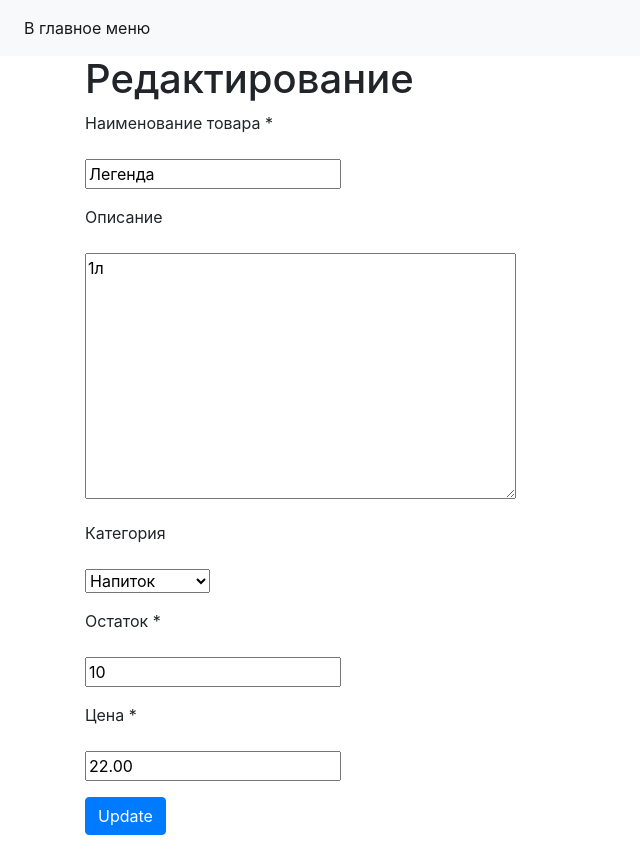
After one commit to Aitmatow/internet-shop, a Django app: page /product/update/1 in a window 1280 px wide. The commit adds this page. Shown: the whole page, without its empty margins (0-640 px from the left). Run offline with Django 3.2, Linux system fonts and the light colour scheme; data comes from the database, SQL or seed files in the repository; some libraries are stand-ins or nearby versions.

Commit message:
Этап 3. Добавил страницу редактирования

```diff
--- a/source/main/urls.py
+++ b/source/main/urls.py
@@ -22,5 +22,6 @@ urlpatterns = [
     path('',views.products_index_view, name = 'index'),
     path('product/<int:pk>', views.products_find_view, name = 'product_view'),
     path('product/add/', views.product_add_view, name = 'product_add'),
+    path('product/update/<int:pk>', views.products_update_view, name = 'product_update'),
 
 ]
--- a/source/webapp/templates/index.html
+++ b/source/webapp/templates/index.html
@@ -21,7 +21,7 @@
                     <p class="card-text">Категория:{{ product.get_category_display }}</p>
                     <p class="card-text">Цена:{{ product.price }}</p>
                     <a href="{% url 'product_view' product.pk %}" class="btn btn-info">Открыть</a>
-{#                    <a href="{% url 'task_update' article.pk %}" class="btn btn-info">Редактировать</a>#}
+                    <a href="{% url 'product_update' product.pk %}" class="btn btn-info">Редактировать</a>
 {#                    <a href="{% url 'task_delete' article.pk %}" class="btn btn-info">Удалить</a>#}
                   </div>
                 </div>
--- /dev/null
+++ b/source/webapp/templates/update.html
@@ -0,0 +1,8 @@
+{% extends "base.html" %}
+{% block title %}Update product{% endblock %}
+{% block content %}
+    <h1> Редактирование </h1>
+    <form method="post" action="{% url 'product_update' product.pk%}">
+        {% include 'partial/products_form.html' with button_text="Update" %}
+    </form>
+{% endblock %}
--- a/source/webapp/views.py
+++ b/source/webapp/views.py
@@ -48,3 +48,32 @@ def product_add_view(request, *args, **kwargs):
             return redirect('product_view', pk = product.pk)
         else:
             return render(request, 'create.html', context={'form':form})
+
+
+def products_update_view(request, pk):
+    product = get_object_or_404(Product, pk=pk)
+    if request.method == 'GET':
+        form = ProductsForm(data={
+            'name' : product.name,
+            'description' : product.description,
+            'category' : product.category,
+            'balance' : product.balance,
+            'price' : product.price,
+        })
+        return render(request, 'update.html' , context={
+            'form' : form,
+            'product':product
+        })
+    elif request.method == 'POST':
+        form = ProductsForm(data = request.POST)
+        if form.is_valid():
+            product.name = form.cleaned_data['name']
+            product.description = form.cleaned_data['description']
+            product.category = form.cleaned_data['category']
+            product.balance = form.cleaned_data['balance']
+            product.price = form.cleaned_data['price']
+            product.save()
+            return redirect('product_view', pk = product.pk)
+        else:
+            return render(request, 'update.html', context={'form':form,
+            'product':product})
```
